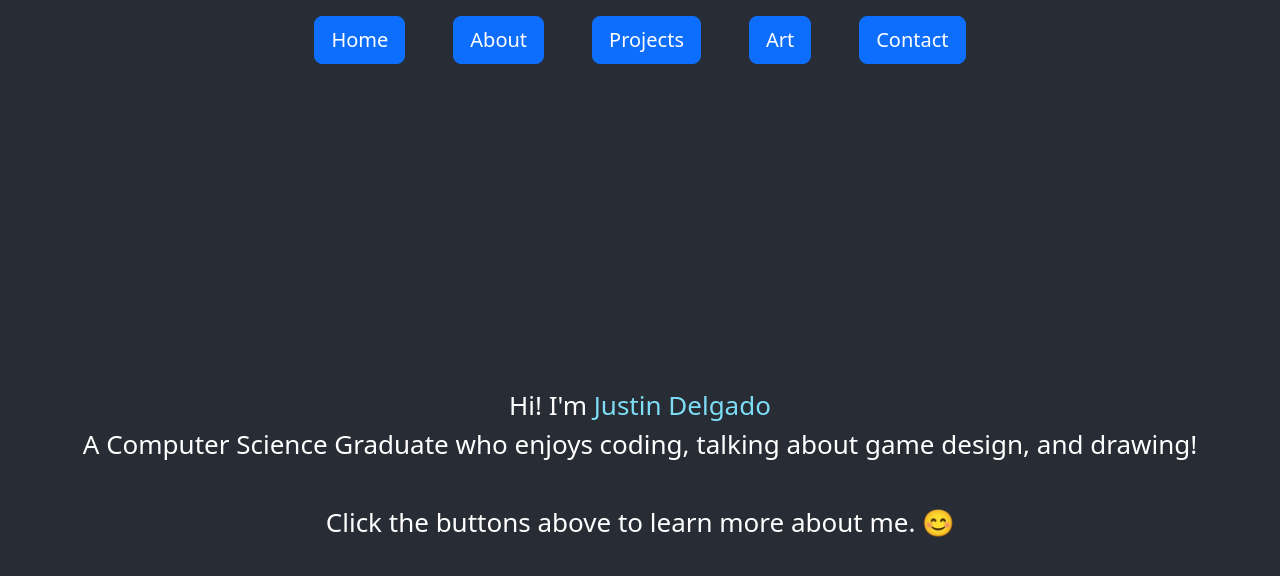
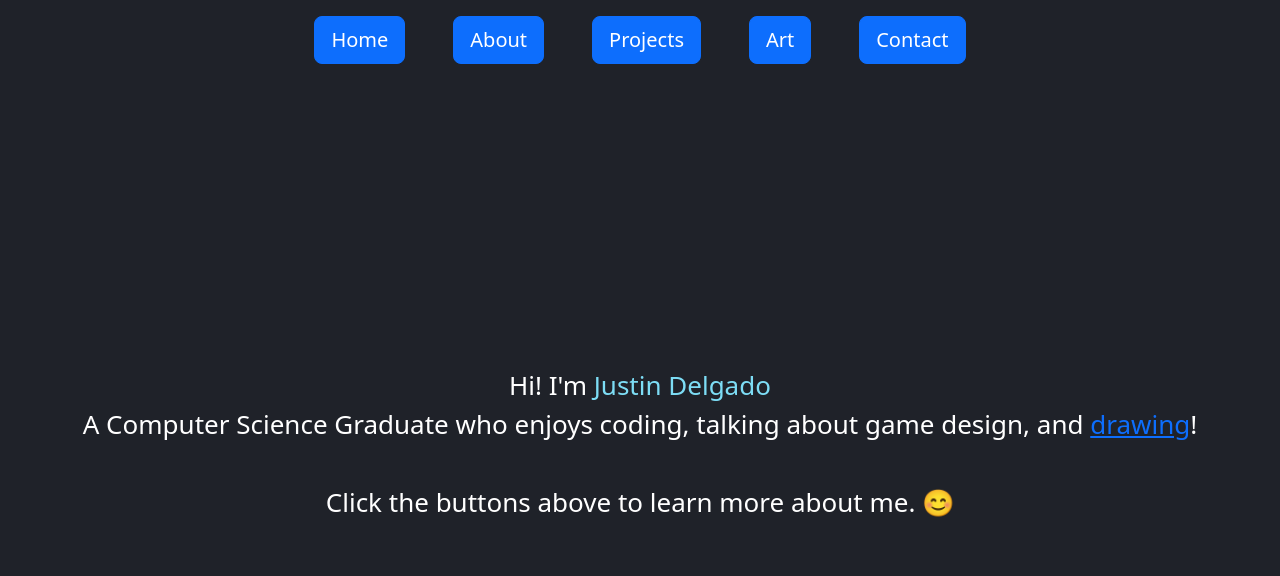
Before and after one commit to NoeDimitri/noedimitri.github.io, a React (Create React App) app: page / in a window 1280 px wide. Shown: the top 576 px of the page. Built offline with nearby package versions, Linux system fonts and the light colour scheme.

Commit message:
styling elements, working on about

```diff
--- a/src/About.jsx
+++ b/src/About.jsx
@@ -1,13 +1,24 @@
 import './App.css'
 import React from "react";
+import 'bootstrap/dist/css/bootstrap.min.css';
 
 class About extends React.Component{
     render() {
 
         return(
             <div className='App-header'>
-                about
+                about me
+                <span className="square rounded-4 Dialog-Box">
+                    <p className="Dialog-Content">
+                        <b>Education</b>&nbsp; | &nbsp;<br></br>
+                        <ul>
+                            <li>Bachelors in Computer Science</li>
+                            <li>University of South Florida</li>
+                            <li>3.99 GPA, Summa Cum Laude</li>
+                        </ul>
+                    </p>
 
+                </span>
             </div>
         );
 
--- a/src/App.css
+++ b/src/App.css
@@ -1,20 +1,14 @@
-.App {
-  text-align: center;
+html{
+  background-color: var(--background-color);
 }
 
-.App-logo {
-  height: 40vmin;
-  pointer-events: none;
+:root {
+  --dialog-color: #5fa9c2;
+  --background-color:#1f2229;
 }
 
-@media (prefers-reduced-motion: no-preference) {
-  .App-logo {
-    animation: App-logo-spin infinite 20s linear;
-  }
-}
 
 .App-header {
-  background-color: #282c34;
   min-height: 100vh;
   display: flex;
   flex-direction: column;
@@ -22,6 +16,17 @@
   justify-content: center;
   font-size: calc(10px + 2vmin);
   color: white;
+}
+
+.Tab-Content {
+  display: flex;
+  text-align: center;
+  flex-direction: column;
+  align-items: center;
+  justify-content: center;
+  font-size: calc(10px + 2vmin);
+  color: white;
+  min-height: 95vh;
 }
 
 .Name{
@@ -36,23 +41,33 @@
   color: #61dafb;
 }
 
-@keyframes App-logo-spin {
-  from {
-    transform: rotate(0deg);
-  }
-  to {
-    transform: rotate(360deg);
-  }
-}
-
 .Button-Row{
+  background-color:var(--background-color);
   flex-direction: row;
   justify-content: space-evenly;
-
+  text-align: center;
   margin-top: 1rem;
+  height:5vh
 }
 
 .Button-Row Button{
   margin-left: 1.5rem;
   margin-right: 1.5rem;
 }
+
+.Dialog-Box{
+  min-height:70vh;
+  min-width: 60vw;
+  justify-content: center;
+  margin: 1rem;
+  padding: 1rem;
+}
+
+.Dialog-Content{
+  display: flex;
+  text-align: left;
+}
+
+.square{
+  background-color: var(--dialog-color);
+}
--- a/src/App.js
+++ b/src/App.js
@@ -4,7 +4,6 @@ import { Routes, Route, Link } from 'react-router-dom';
 import Button from 'react-bootstrap/Button';
 
 import About from './About.jsx'
-import Home from './Home.jsx'
 import Landing from './Landing.jsx'
 import Contact from './Contact.jsx'
 import Projects from './Projects.jsx';
@@ -15,7 +14,6 @@ import 'bootstrap/dist/css/bootstrap.min.css';
 
 
 const App = () => (
-  <div class="App-header">
     <div class="Button-Row">
       <Link to="/">
         <Button variant="primary" size="lg">
@@ -42,17 +40,15 @@ const App = () => (
           Contact
         </Button>
       </Link>
-    </div>
 
     <Routes>
       <Route path="/" element={<Landing />}></ Route>
-      <Route path='/home' element={<Home />}></Route>
       <Route path='/about' element={<About />}></Route>
       <Route path='/projects' element={<Projects />}></Route>
       <Route path='/contact' element={<Contact />}></Route>
       <Route path='/arts-designs' element={<ArtsDesigns />}></Route>
     </Routes>
-  </div>
+    </div>
 );
 
 export default App;
--- a/src/Landing.jsx
+++ b/src/Landing.jsx
@@ -1,17 +1,17 @@
 import './App.css'
 import React from 'react'
-import logo from './logo.svg'
+import { Link } from 'react-router-dom';
+
 
 class Landing extends React.Component{
     render() {
         return (
-            <div className="App">
-                <header className="App-header">
-                    <span style={{display: 'inline'}}>Hi! I'm <span class="Notable-text">Justin Delgado </span><br /></span>
-                    A Computer Science Graduate who enjoys coding, talking about game design, and drawing! <br/> <br/>
-                    Click the buttons above to learn more about me. 😊
-                </header>
-            </div>
+            <header className="Tab-Content">
+                <span style={{display: 'inline'}}>Hi! I'm <span class="Notable-text">Justin Delgado </span></span>
+                <span style={{display: 'inline'}}>A Computer Science Graduate who enjoys coding, talking about game design, and <Link to="/arts-designs">drawing</Link>!</span>
+                <br/>
+                Click the buttons above to learn more about me. 😊
+            </header>
         );
     }
 }
```
Also changed, not shown: public/manifest.json.
